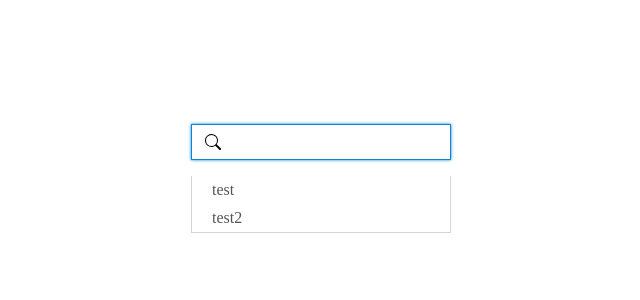
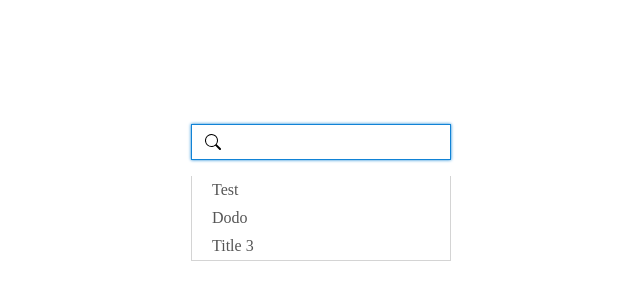
Before and after one commit to Rafazor/searchx, a React (Vite) app: page / in a window 1280 px wide. Shown: the part 258-558 px from the top of the page, without its empty margins (319-959 px from the left). Built offline with nearby package versions, Linux system fonts and the light colour scheme.

Commit message:
Added suggestions logic

```diff
--- a/src/data/searchData.ts
+++ b/src/data/searchData.ts
@@ -0,0 +1,22 @@
+import { ISearchElement } from '../modules/shared/types/index.ts';
+
+export const MOCK_DATA: ISearchElement[] = [
+    {
+        id: 1,
+        title: 'Test',
+        description: 'Description 1',
+        url: 'https://www.google.com',
+    },
+    {
+        id: 2,
+        title: 'Dodo',
+        description: 'Description 2',
+        url: 'https://www.google.com',
+    },
+    {
+        id: 3,
+        title: 'Title 3',
+        description: 'Description 3',
+        url: 'https://www.google.com',
+    },
+];
--- a/src/modules/search/containers/SearchFieldContainer.tsx
+++ b/src/modules/search/containers/SearchFieldContainer.tsx
@@ -1,8 +1,10 @@
 import SearchFieldUi from '../ui/SearchFieldUi.tsx';
 import useSearchForm from '../hooks/useSearchForm.ts';
+import useSuggestions from '../hooks/useSuggestions.ts';
 
 export default function SearchFieldContainer() {
     const { value, setValue, onSubmit } = useSearchForm();
+    const { suggestions } = useSuggestions(value);
 
     return (
         <>
@@ -10,18 +12,7 @@ export default function SearchFieldContainer() {
                 value={value}
                 onChange={setValue}
                 onSubmit={onSubmit}
-                suggestions={[
-                    {
-                        id: '1',
-                        title: 'test',
-                        isHistory: true,
-                    },
-                    {
-                        id: '2',
-                        title: 'test2',
-                        isHistory: true,
-                    },
-                ]}
+                suggestions={suggestions}
             />
         </>
     );
--- /dev/null
+++ b/src/modules/search/helpers/index.ts
@@ -0,0 +1,15 @@
+import { ISearchElement, ISuggestion } from '../../shared/types/index.ts';
+import { uuidv4 } from '../../shared/helpers/index.ts';
+
+export function generateSuggestions(elements: ISearchElement[]): ISuggestion[] {
+    return elements.map(element => ({
+        id: uuidv4(),
+        title: element.title,
+    }));
+}
+
+export function searchElements(elements: ISearchElement[], value: string) {
+    return elements.filter(element =>
+        element.title.toLowerCase().startsWith(value.toLowerCase()),
+    );
+}
--- /dev/null
+++ b/src/modules/search/hooks/useSuggestions.ts
@@ -0,0 +1,20 @@
+import { useEffect, useState } from 'react';
+import { ISuggestion } from '../../shared/types/index.ts';
+import { generateSuggestions, searchElements } from '../helpers/index.ts';
+import { MOCK_DATA } from '../../../data/searchData.ts';
+
+export default function useSuggestions(value: string) {
+    const [suggestions, setSuggestions] = useState<ISuggestion>([]);
+
+    useEffect(() => {
+        const elements = searchElements([...MOCK_DATA], value);
+        const suggestionsList = generateSuggestions(elements);
+        if (suggestionsList.length === 0) return setSuggestions(MOCK_DATA);
+
+        setSuggestions(suggestionsList);
+    }, [value]);
+
+    return {
+        suggestions,
+    };
+}
--- a/src/modules/search/types/index.ts
+++ /dev/null
@@ -1,5 +0,0 @@
-export interface ISuggestion {
-    id: string;
-    title: string;
-    isHistory: boolean;
-}
--- a/src/modules/search/ui/SearchFieldUi.tsx
+++ b/src/modules/search/ui/SearchFieldUi.tsx
@@ -1,7 +1,7 @@
 import { useCallback, useRef, useState } from 'react';
 import SuggestionListUi from './SuggestionListUi.tsx';
 import useOutsideClick from '../../shared/hooks/useOutsideClick.ts';
-import { ISuggestion } from '../types/index.ts';
+import { ISuggestion } from '../../shared/types/index.ts';
 
 interface IProps {
     value: string;
--- a/src/modules/search/ui/SuggestionListUi.tsx
+++ b/src/modules/search/ui/SuggestionListUi.tsx
@@ -1,4 +1,4 @@
-import { ISuggestion } from '../types/index.ts';
+import { ISuggestion } from '../../shared/types/index.ts';
 
 interface IProps {
     onSelect: (listValue: string) => void;
--- /dev/null
+++ b/src/modules/shared/helpers/index.ts
@@ -0,0 +1,10 @@
+export function uuidv4() {
+    return 'xxxxxxxx-xxxx-4xxx-yxxx-xxxxxxxxxxxx'.replace(
+        /[xy]/g,
+        function (c) {
+            const r = (Math.random() * 16) | 0,
+                v = c == 'x' ? r : (r & 0x3) | 0x8;
+            return v.toString(16);
+        },
+    );
+}
--- /dev/null
+++ b/src/modules/shared/types/index.ts
@@ -0,0 +1,12 @@
+export interface ISuggestion {
+    id: string;
+    title: string;
+    isHistory?: boolean;
+}
+
+export interface ISearchElement {
+    id: string;
+    title: string;
+    description: string;
+    url: string;
+}
```
